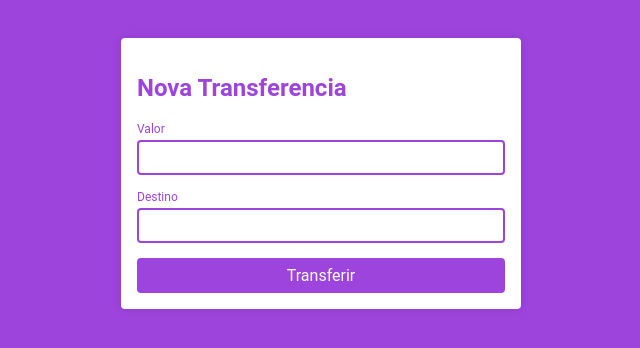
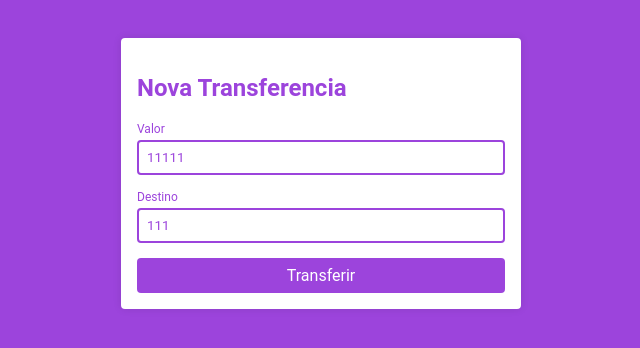
Before and after one commit to pedromogly/bitbank_project, an Angular app: page / in a window 1280 px wide. Shown: the top 348 px of the page, without its empty margins (319-959 px from the left). Built offline with nearby package versions, Linux system fonts and the light colour scheme.

Commit message:
produzindo FormModel's e captura dos input's

```diff
--- a/src/app/app.module.ts
+++ b/src/app/app.module.ts
@@ -1,3 +1,4 @@
+import { FormsModule } from '@angular/forms';
 import { NgModule } from '@angular/core';
 import { BrowserModule } from '@angular/platform-browser';
 
@@ -16,6 +17,7 @@ import { AcrossPush } from './across/across.component';
   imports: [
     BrowserModule,
     AppRoutingModule,
+    FormsModule,
   ],
   providers: [],
   bootstrap: [AppComponent]
--- a/src/app/transferencia/transferencia.component.html
+++ b/src/app/transferencia/transferencia.component.html
@@ -1,18 +1,20 @@
 <section class="container">
-  <form class="formulario">
+  <form class="formulario" (ngSubmit)="enviar()">
       <h1 class="formulario__titulo">Nova Transferencia</h1>
       <div class="form-field">
           <label class="form-field__label" for="valor">Valor</label>
-          <input class="form-field__input" id="valor" type="text">
+          <!--ngModel insere colchetes e parenteses para atribuir uma variavel dentro-->
+          <!--Se ngModel não for inserido [()] ele vai entender apenas Strings-->
+          <input class="form-field__input" id="valor" type="text" [(ngModel)]="valor" name="valor" />
       </div>
 
       <div class="form-field">
           <label class="form-field__label" for="destino">Destino</label>
-          <input class="form-field__input" id="destino" type="text">
+          <input class="form-field__input" id="destino" type="text" [(ngModel)]="conta" name="conta" />
       </div>
 
       <div class="botao-wrapper">
-        <button class="botao">Transferir</button>
+        <button class="botao" type="submit">Transferir</button>
       </div>
   </form>
 </section>
--- a/src/app/transferencia/transferencia.component.ts
+++ b/src/app/transferencia/transferencia.component.ts
@@ -1,10 +1,21 @@
-import { Component } from "@angular/core";
+import { Component } from '@angular/core';
 
 @Component({
-    selector: 'app-transferencia',
-    templateUrl: './transferencia.component.html',
-    styleUrls: ['./transferencia.component.css','./transferencia.component.scss']
+  selector: 'app-transferencia',
+  templateUrl: './transferencia.component.html',
+  styleUrls: [
+    './transferencia.component.css',
+    './transferencia.component.scss',
+  ],
 })
+export class TransferenciaComponent {
 
-export class TransferenciaComponent {
+  valor: number = 11111;
+  conta: number = 111;
+
+  enviar() {
+    console.log('Transferiu Macaco');
+    console.log('Valor enviado: ', this.valor);
+    console.log('Conta bancaria: ', this.conta);
+  }
 }
```
